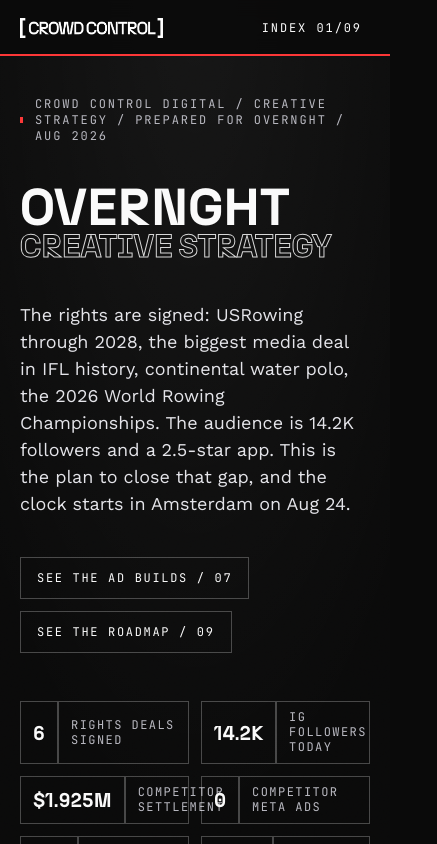
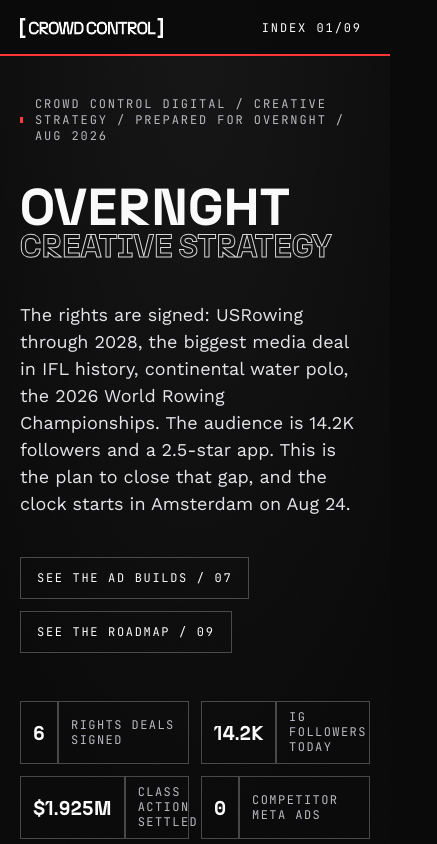
Before and after one commit to geoffshames/brand-strategy, a Next.js app: page /strategy/overnght in a window 390 px wide. Shown: the top 844 px of the page, 437 px wide, since content can reach past the window. Built offline with nearby package versions, Linux system fonts and the light colour scheme.

Commit message:
QC fixes: clip page overflow, stat chip wrap, mobile dossier rows, caption contrast

```diff
--- a/src/components/overnght/Experience.tsx
+++ b/src/components/overnght/Experience.tsx
@@ -79,7 +79,7 @@
 
   return (
     <MotionProvider>
-      <main className="relative bg-[#0A0A0A] text-[#E4E4E9] antialiased selection:bg-[#FD3737] selection:text-white">
+      <main className="relative overflow-x-clip bg-[#0A0A0A] text-[#E4E4E9] antialiased selection:bg-[#FD3737] selection:text-white">
         {/* Sticky chrome */}
         <BarShell className="h-14 border-b border-white/10 bg-[#0A0A0A]/90 backdrop-blur-md">
           <Shell className="flex h-14 items-center justify-between">
--- a/src/components/overnght/S00Hero.tsx
+++ b/src/components/overnght/S00Hero.tsx
@@ -7,7 +7,7 @@
 const STATS: { value: string; label: string }[] = [
   { value: '6', label: 'Rights deals signed' },
   { value: '14.2K', label: 'IG followers today' },
-  { value: '$1.925M', label: 'Competitor settlement' },
+  { value: '$1.925M', label: 'Class action settled' },
   { value: '0', label: 'Competitor Meta ads' },
   { value: '75x', label: 'Best vs worst clip' },
   { value: 'AUG 24', label: 'Worlds opens' },
--- a/src/components/overnght/S04Teardown.tsx
+++ b/src/components/overnght/S04Teardown.tsx
@@ -358,10 +358,10 @@
         aria-expanded={open}
         aria-controls={panelId}
         onClick={onToggle}
-        className="grid w-full grid-cols-[44px_96px_1fr_44px] items-center gap-4 py-4 text-left transition-colors hover:bg-white/[0.03] focus-visible:outline-none focus-visible:ring-2 focus-visible:ring-[#FD3737] md:grid-cols-[56px_120px_1fr_220px_120px_44px] md:gap-6"
+        className="grid w-full grid-cols-[44px_1fr_44px] items-center gap-4 py-4 text-left transition-colors hover:bg-white/[0.03] focus-visible:outline-none focus-visible:ring-2 focus-visible:ring-[#FD3737] sm:grid-cols-[44px_96px_1fr_44px] md:grid-cols-[56px_120px_1fr_220px_120px_44px] md:gap-6"
       >
         <span className="font-mono text-sm tabular-nums tracking-[0.1em] text-[#8A8A93]">{d.n}</span>
-        <span className="relative block aspect-video w-[96px] overflow-hidden md:w-[120px]">
+        <span className="relative hidden aspect-video w-[96px] overflow-hidden sm:block md:w-[120px]">
           {/* eslint-disable-next-line @next/next/no-img-element */}
           <img
             src={d.plate}
--- a/src/components/overnght/S07Builds.tsx
+++ b/src/components/overnght/S07Builds.tsx
@@ -285,7 +285,7 @@
                 <div className="relative">{b.el}</div>
                 <div className="mt-5 w-[270px] md:w-[320px]">
                   <p className="text-base leading-[1.6] text-[#E4E4E9]">{b.note}</p>
-                  <p className="mt-2 font-mono uppercase text-xs tracking-[0.14em] text-[#8A8A93]">{b.runs}</p>
+                  <p className="mt-2 font-mono uppercase text-xs tracking-[0.14em] text-[#B8B8C0]">{b.runs}</p>
                 </div>
               </figure>
             ))}
--- a/src/components/overnght/ui.tsx
+++ b/src/components/overnght/ui.tsx
@@ -91,15 +91,15 @@
   strong?: boolean;
 }) {
   return (
-    <div className="flex items-stretch border border-white/25">
+    <div className="flex min-w-0 items-stretch border border-white/25">
       <span
-        className={`flex items-center border-r-2 border-white/25 px-3 py-2 font-display text-xl md:text-2xl tabular-nums leading-none ${
+        className={`flex shrink-0 items-center border-r-2 border-white/25 px-3 py-2 font-display text-xl md:text-2xl tabular-nums leading-none ${
           strong ? 'text-[#FAFAFA]' : 'text-[#E4E4E9]'
         }`}
       >
         {value}
       </span>
-      <span className="flex items-center px-3 py-2 font-mono uppercase text-xs tracking-[0.12em] leading-tight text-[#B8B8C0]">
+      <span className="flex min-w-0 items-center px-3 py-2 font-mono uppercase text-xs tracking-[0.12em] leading-tight text-[#B8B8C0]">
         {label}
       </span>
     </div>
```
